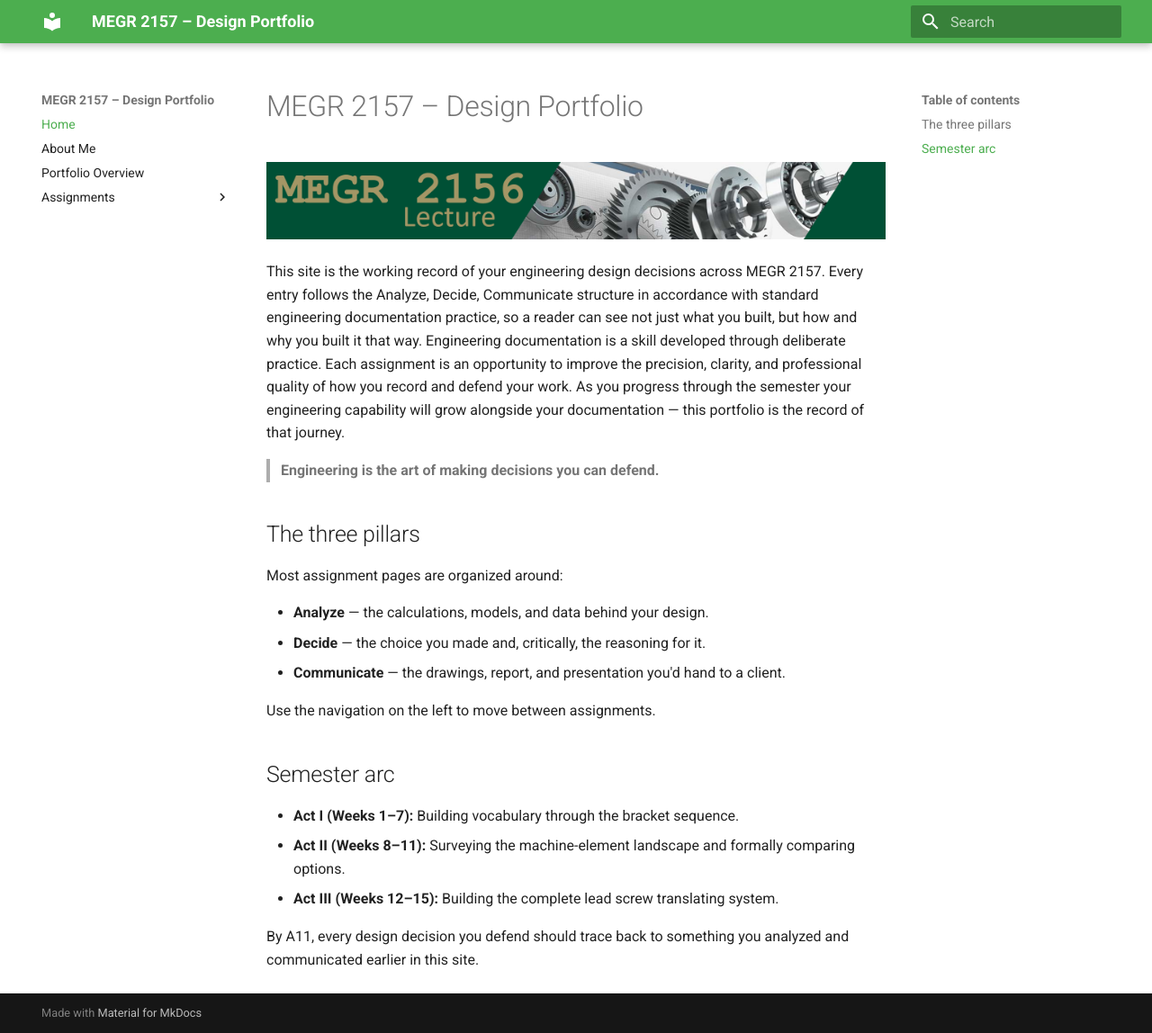
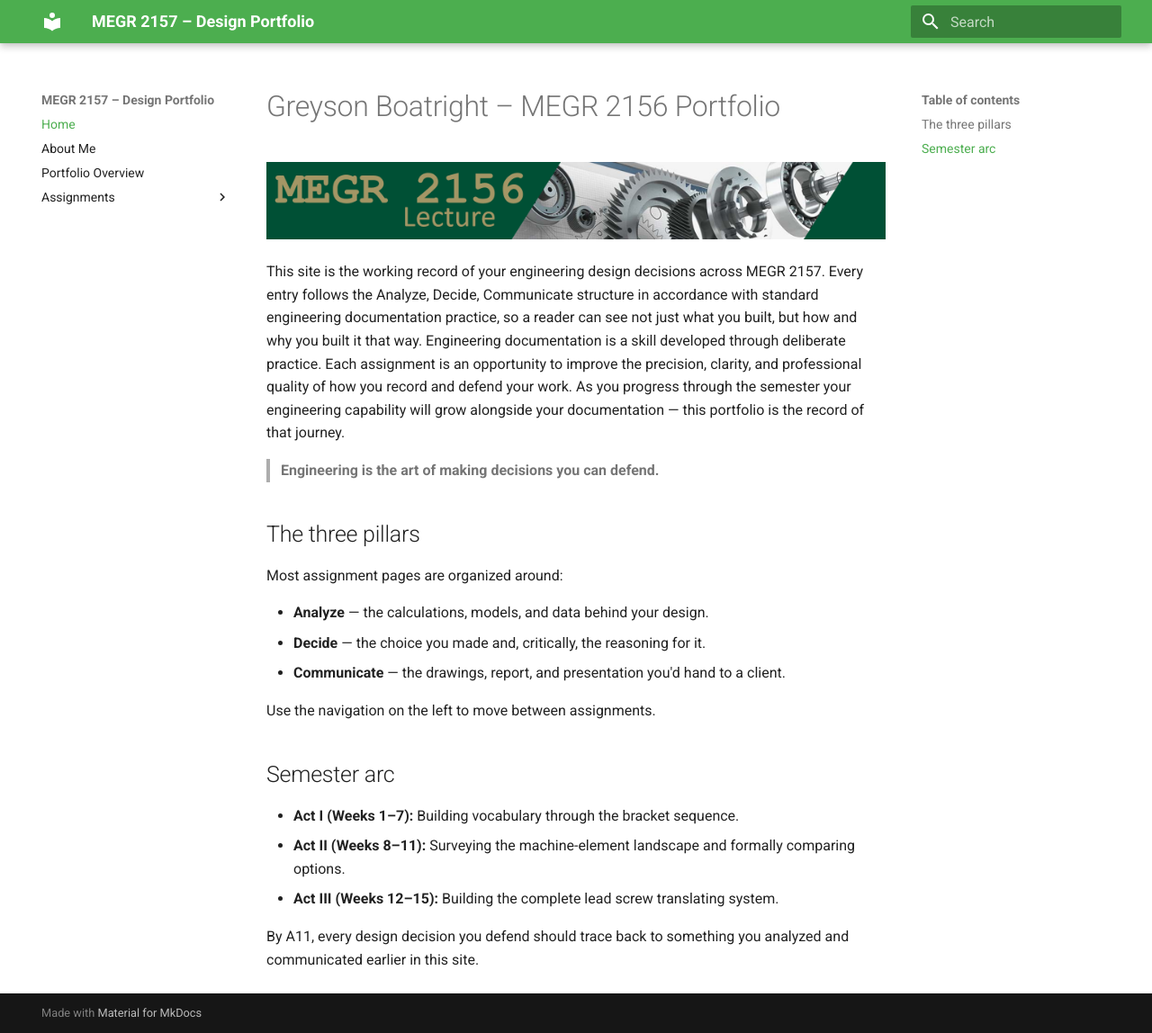
Before and after one commit to Greyson-Boatright/design-projects-portfolio, an MkDocs documentation site: the page built from docs/index.md, in a window 1280 px wide and 1148 px high. Shown: the whole window at 90% size. Built offline with MkDocs 1.6.1 and Material for MkDocs 9.7.7, drawn with Linux system fonts in a browser that asks for light colours.

Commit message:
Initial site setup
Updated the title and context of the portfolio documentation.

```diff
--- a/docs/index.md
+++ b/docs/index.md
@@ -1,4 +1,4 @@
-# MEGR 2157 – Design Portfolio
+# Greyson Boatright – MEGR 2156 Portfolio
 
 ![MEGR 2156-7 Title](MEGR2156title.png)
 
```
